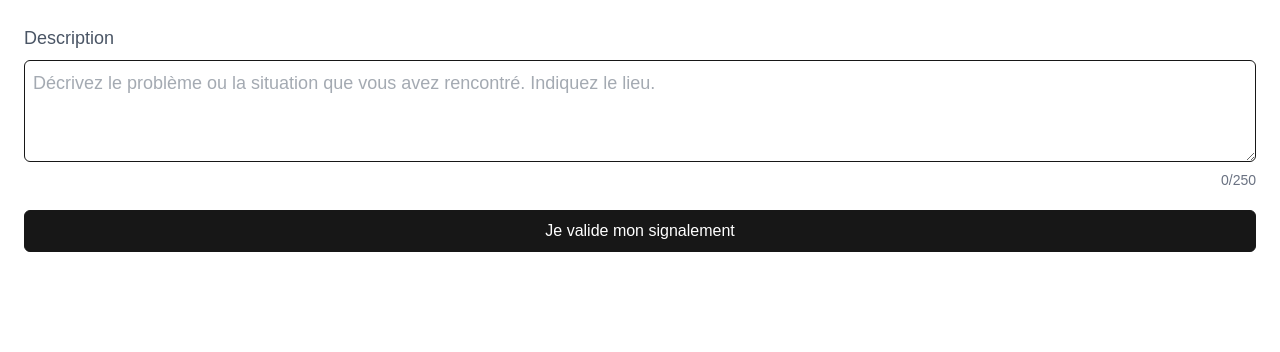
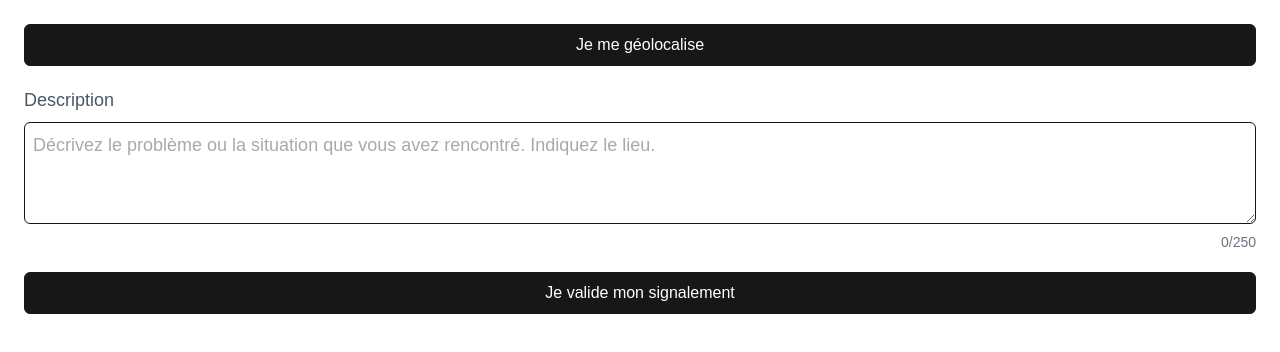
Before and after one commit to DJKFifou/FixMyStreet, a Next.js app: page / in a window 1280 px wide. Shown: the top 352 px of the page. Built offline with nearby package versions, Linux system fonts and the light colour scheme; no server answers.

Commit message:
feat: update ReportForm with LocationButton

```diff
--- a/components/ReportForm.tsx
+++ b/components/ReportForm.tsx
@@ -1,37 +1,41 @@
-'use client';
+"use client";
 
-import PrimaryButton from './ui/PrimaryButton';
-import { createClient, withUser } from '@/lib/supabase/client';
-import { useRouter } from 'next/navigation';
-import { useState } from 'react';
-import TextAreaWithLengthIndicator from './form/TextAreaWithLengthIndicator';
+import PrimaryButton from "@/components/ui/PrimaryButton";
+import LocationButton from "@/components/form/LocationButton";
+import TextAreaWithLengthIndicator from "@/components/form/TextAreaWithLengthIndicator";
+import { createClient, withUser } from "@/lib/supabase/client";
+import { useRouter } from "next/navigation";
+import { useState } from "react";
 
 const ReportForm = () => {
   const router = useRouter();
   const supabase = createClient();
-  const [description, setDescription] = useState('');
+  const [description, setDescription] = useState("");
 
   const handleSubmit = async (e: React.FormEvent) => {
     e.preventDefault();
     await withUser(supabase, router, async (user) => {
-      const { error } = await supabase.from('reports').insert({ author_id: user.id, description });
+      const { error } = await supabase
+        .from("reports")
+        .insert({ author_id: user.id, description });
       if (error) throw error;
 
-      router.push('/form-submitted');
+      router.push("/form-submitted");
     });
   };
 
   return (
     <form className="flex flex-col gap-5" onSubmit={handleSubmit}>
+      <LocationButton />
       <TextAreaWithLengthIndicator
         label="Description"
         value={description}
         maxLength={250}
-        onChange={(e: React.ChangeEvent<HTMLTextAreaElement>) => setDescription(e.target.value)}
+        onChange={(e: React.ChangeEvent<HTMLTextAreaElement>) =>
+          setDescription(e.target.value)
+        }
       />
-      <PrimaryButton type="submit">
-        Je valide mon signalement
-      </PrimaryButton>
+      <PrimaryButton type="submit">Je valide mon signalement</PrimaryButton>
     </form>
   );
 };
```
